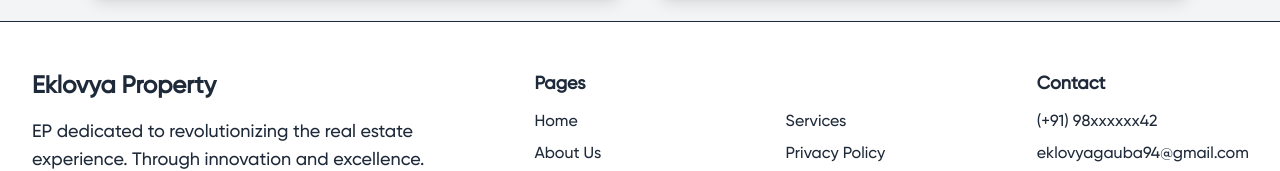
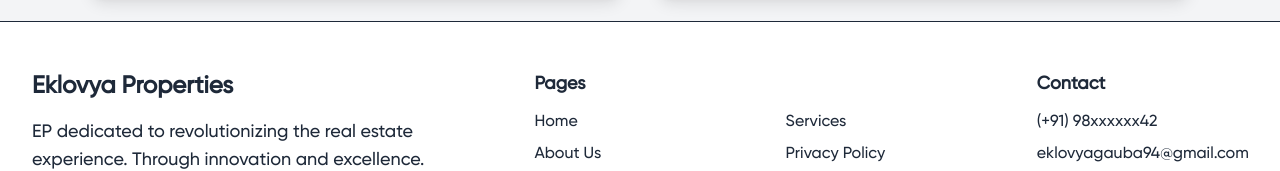
Before and after one commit to anshu0908/EklovyaProperties, a React (Vite) app: page /properties in a window 1280 px wide. Shown: the part 1494-1665 px from the top of the page. Built offline with nearby package versions, Linux system fonts and the light colour scheme.

Commit message:
footer updated

```diff
--- a/src/Components/Footer.jsx
+++ b/src/Components/Footer.jsx
@@ -10,7 +10,7 @@
 
 
         <div className="col-span-2 text-lg">
-          <div className="text-2xl font-semibold mb-4">Eklovya Property</div>
+          <div className="text-2xl font-semibold mb-4">Eklovya Properties</div>
           <h2 className="text-md mb-4">
             EP dedicated to revolutionizing the real estate experience. Through innovation and excellence.
           </h2>
```
